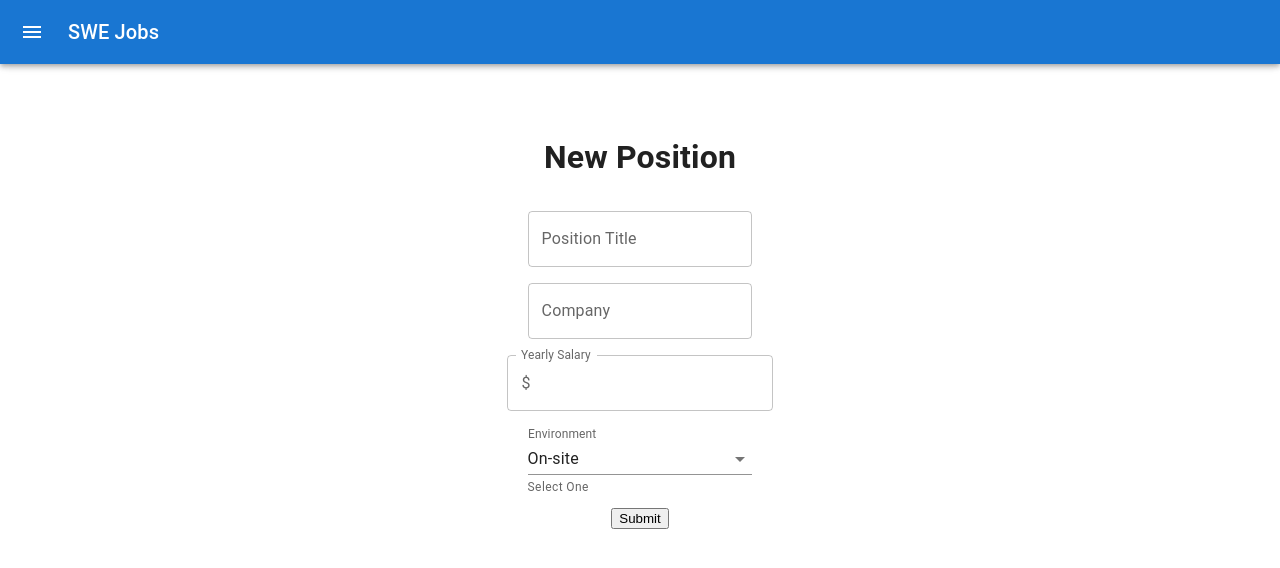
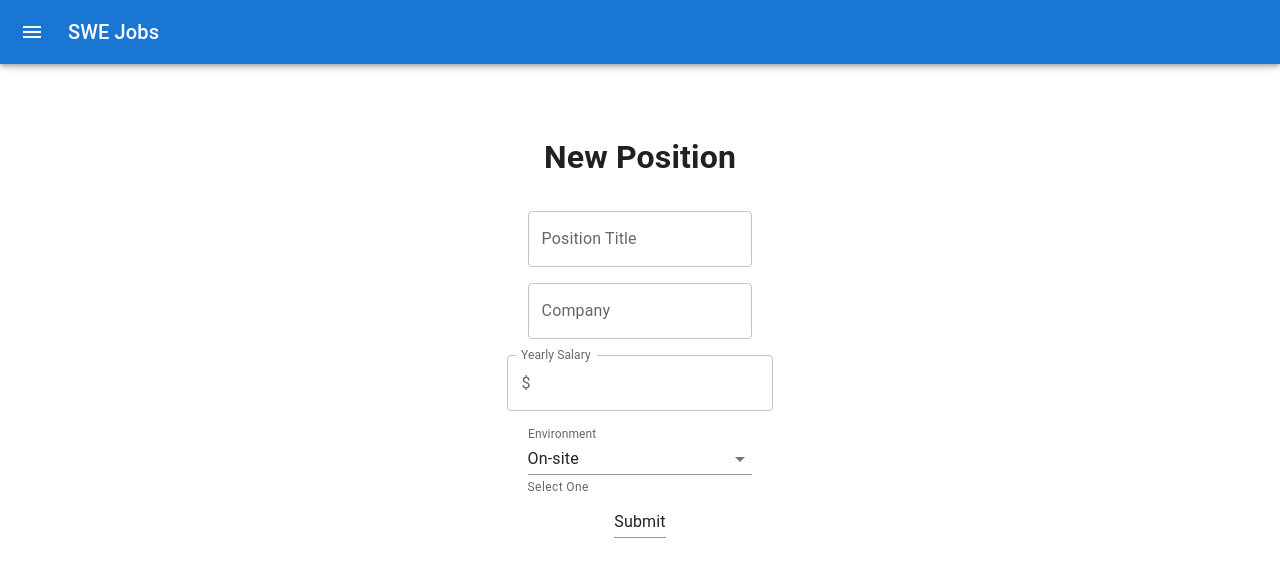
Before and after one commit to Gerardo-cmd/swe-jobs, a React (Create React App) app in the folder jobs/: page /new-position in a window 1280 px wide. Shown: the top 568 px of the page. Built offline with nearby package versions, Linux system fonts and the light colour scheme.

Commit message:
Validate form inputs

```diff
--- a/jobs/src/components/pages/NewPosition.tsx
+++ b/jobs/src/components/pages/NewPosition.tsx
@@ -1,6 +1,5 @@
 import React, { useState } from 'react';
 import Box from '@mui/material/Box';
-import Button from '@mui/material/Button';
 import Input from '@mui/material/Input';
 import OutlinedInput from '@mui/material/OutlinedInput';
 import TextField from '@mui/material/TextField';
@@ -8,7 +7,7 @@ import InputAdornment from '@mui/material/InputAdornment';
 import InputLabel from '@mui/material/InputLabel';
 import FormControl from '@mui/material/FormControl';
 import Header from '../sub-components/header';
-import { Navigate, useNavigate } from 'react-router';
+import { useNavigate } from 'react-router';
 
 
 const environments = [
@@ -43,9 +42,9 @@ const NewPosition: React.FC = () => {
     const handleSubmit = (e: any) => {
         e.preventDefault();
         resetErrors();
-        const positionTitle = e.target[0].value;
-        const company = e.target[1].value;
-        const salary = e.target[2].value;
+        const positionTitle = e.target.positionTitle.value;
+        const company = e.target.company.value;
+        const salary = e.target.salary.value;
         let error = false;
         if (positionTitle.trim() === "") {
             setPositionTitleError(true);
@@ -69,7 +68,6 @@ const NewPosition: React.FC = () => {
     return (
         <div>
             <Header title={"New Position"}/>
-            <form onSubmit = {handleSubmit}>
             <Box
                 component="form"
                 sx={{
@@ -77,12 +75,13 @@ const NewPosition: React.FC = () => {
                 }}
                 noValidate
                 autoComplete="off"
+                onSubmit={handleSubmit}
             >
                 <div>
-                        <TextField id="outlined-basic" error={positionTitleError} label="Position Title" variant="outlined" />
+                    <TextField id="outlined-basic" error={positionTitleError} label="Position Title" variant="outlined" name="positionTitle" />
                 </div>
                 <div>
-                        <TextField id="outlined-basic" error={companyError} label="Company" variant="outlined" />
+                    <TextField id="outlined-basic" error={companyError} label="Company" variant="outlined" name="company" />
                 </div>
                 <div>
                     <FormControl sx={{ m: 1 }}>
@@ -92,6 +91,7 @@ const NewPosition: React.FC = () => {
                             error={salaryError}
                             startAdornment={<InputAdornment position="start">$</InputAdornment>}
                             label="Yearly Salary"
+                            name="salary"
                         />
                     </FormControl>
                 </div>
@@ -117,10 +117,9 @@ const NewPosition: React.FC = () => {
                 </div>
                 <div>
                     {/* Try using Material-UI's Input that's already imported at the top? */}
-                        <input type="submit" value="Submit" />
+                    <Input type="submit" value="Submit" />
                 </div>
             </Box>
-            </form>
         </div>
     );
 }
```
Lines whose indentation alone changed are shown as unchanged.
